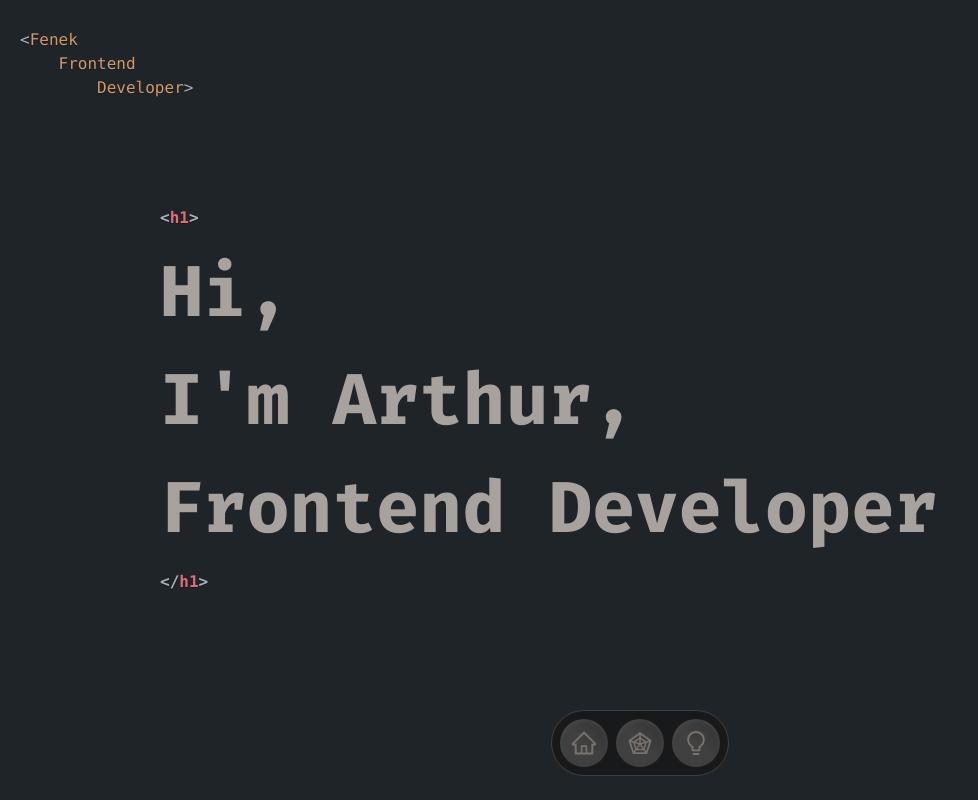
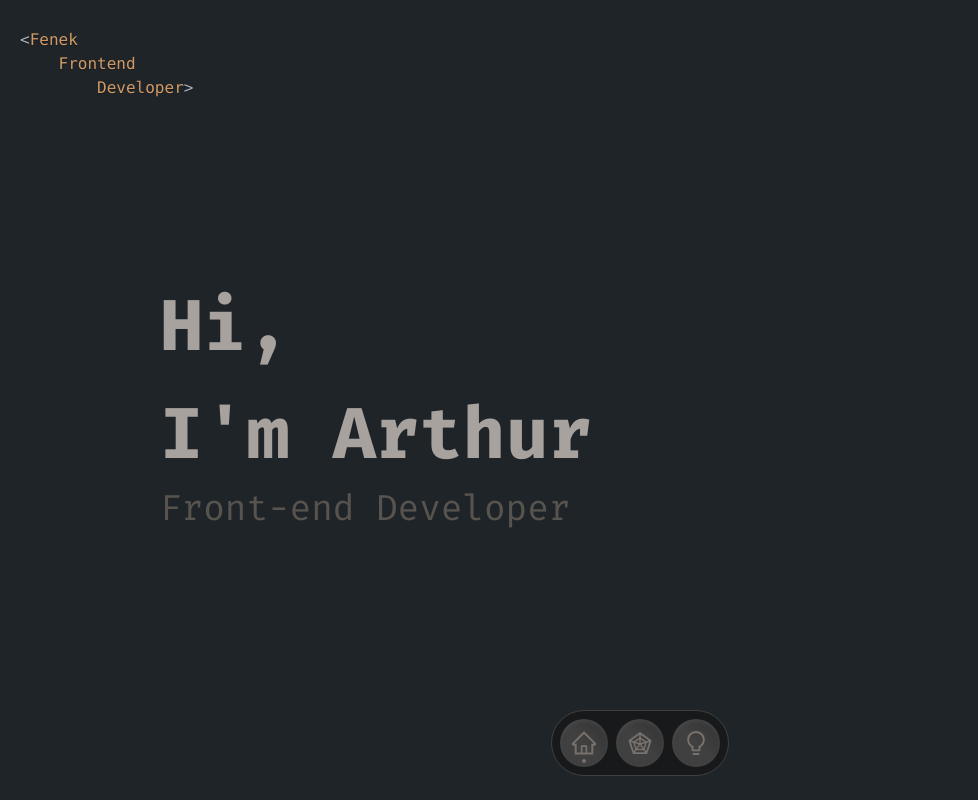
Before and after one commit to fenek-dev/fenek.me, a Next.js app: page / in a window 1280 px wide. Shown: the whole page, without its empty margins (0-978 px from the left). Built offline with nearby package versions, Linux system fonts and the light colour scheme.

Commit message:
Add dock animation

```diff
--- a/app/(main)/page.tsx
+++ b/app/(main)/page.tsx
@@ -11,13 +11,13 @@ const Main = () => {
   return (
     <section className="container p-10 px-40">
       <Code className="fixed top-1 left-1 inline">{header}</Code>
-      <h1 className="text-7xl text-stone-400 leading-normal font-bold absolute top-1/2 -translate-y-1/2">
-        <Code className="leading-none text-base -m-4">{"<h1>"}</Code>
-        Hi, <br />
-        I'm Arthur, <br />
-        Frontend Developer
-        <Code className="leading-none text-base -m-4">{"</h1>"}</Code>
-      </h1>
+      <header className="absolute top-1/2 -translate-y-1/2">
+        <h1 className="text-7xl text-stone-400 leading-normal font-bold ">
+          Hi, <br />
+          I'm Arthur <br />
+        </h1>
+        <h2 className="text-4xl text-stone-600">Front-end Developer</h2>
+      </header>
     </section>
   );
 };
--- a/app/_modules/shared/molecules/Navigation.tsx
+++ b/app/_modules/shared/molecules/Navigation.tsx
@@ -2,22 +2,57 @@
 import React from "react";
 import { NavLink } from "../atoms/NavLink";
 import { ROUTES } from "../../app/routes/links";
+import {
+  useSpring,
+  animated,
+  useTransition,
+  useSpringRef,
+  useChain,
+} from "@react-spring/web";
+import { usePathname } from "next/navigation";
 
 export const Navigation = () => {
+  const pathname = usePathname();
+  const appearRef = useSpringRef();
+  const appear = useSpring({
+    ref: appearRef,
+    from: { bottom: "-5rem" },
+    to: { bottom: "1.5rem" },
+  });
+
+  const transRef = useSpringRef();
+  const transitions = useTransition(ROUTES, {
+    ref: transRef,
+    trail: 100,
+    from: { scale: 0 },
+    enter: { scale: 1 },
+    leave: { scale: 0 },
+  });
+
+  useChain([appearRef, transRef], [0, 0.4]);
+
   return (
-    <nav className="p-2 flex absolute bottom-6 left-1/2 -translate-x-1/2 bg-neutral-900 border border-neutral-700 rounded-full bg-opacity-80 ">
+    <animated.nav
+      className="p-2 flex fixed bottom-6 left-1/2 -translate-x-1/2 bg-neutral-900 border border-neutral-700 rounded-full bg-opacity-80 "
+      style={{
+        ...appear,
+      }}
+    >
       <ul className="flex gap-2">
-        {ROUTES.map(({ href, Icon, title }) => (
+        {transitions((style, { href, Icon, title }) => (
+          <animated.span style={style as any} key={href}>
             <NavLink
+              aria-checked={pathname === href}
               href={href}
-            key={href}
-            className="group hover:scale-[2] hover:-translate-y-6 hover:mx-6 transition-all duration-300"
+              className="group relative hover:scale-[2] hover:-translate-y-6 hover:mx-6 transition-all duration-300
+              aria-checked:before:block before:hidden before:w-1 before:h-1 before:rounded before:bg-stone-500 before:absolute before:bottom-1"
               title={title}
             >
               <Icon className="fill-stone-500 group-hover:fill-stone-400 transition-all duration-300" />
             </NavLink>
+          </animated.span>
         ))}
       </ul>
-    </nav>
+    </animated.nav>
   );
 };
--- a/app/layout.tsx
+++ b/app/layout.tsx
@@ -17,7 +17,7 @@ export default function RootLayout({
   return (
     <html lang="en">
       <body className={`${fira.className} bg-main-active`}>
-        <main className="container mx-auto min-h-screen">{children}</main>
+        <main className="container mx-auto">{children}</main>
         <Navigation />
       </body>
     </html>
--- a/package.json
+++ b/package.json
@@ -9,6 +9,7 @@
     "lint": "next lint"
   },
   "dependencies": {
+    "@react-spring/web": "^9.7.2",
     "classnames": "^2.3.2",
     "next": "13.4.2",
     "react": "18.2.0",
```
Also changed, not shown: 1 other file (tests, documents, lock files or other folders). Lines whose indentation alone changed are shown as unchanged.
